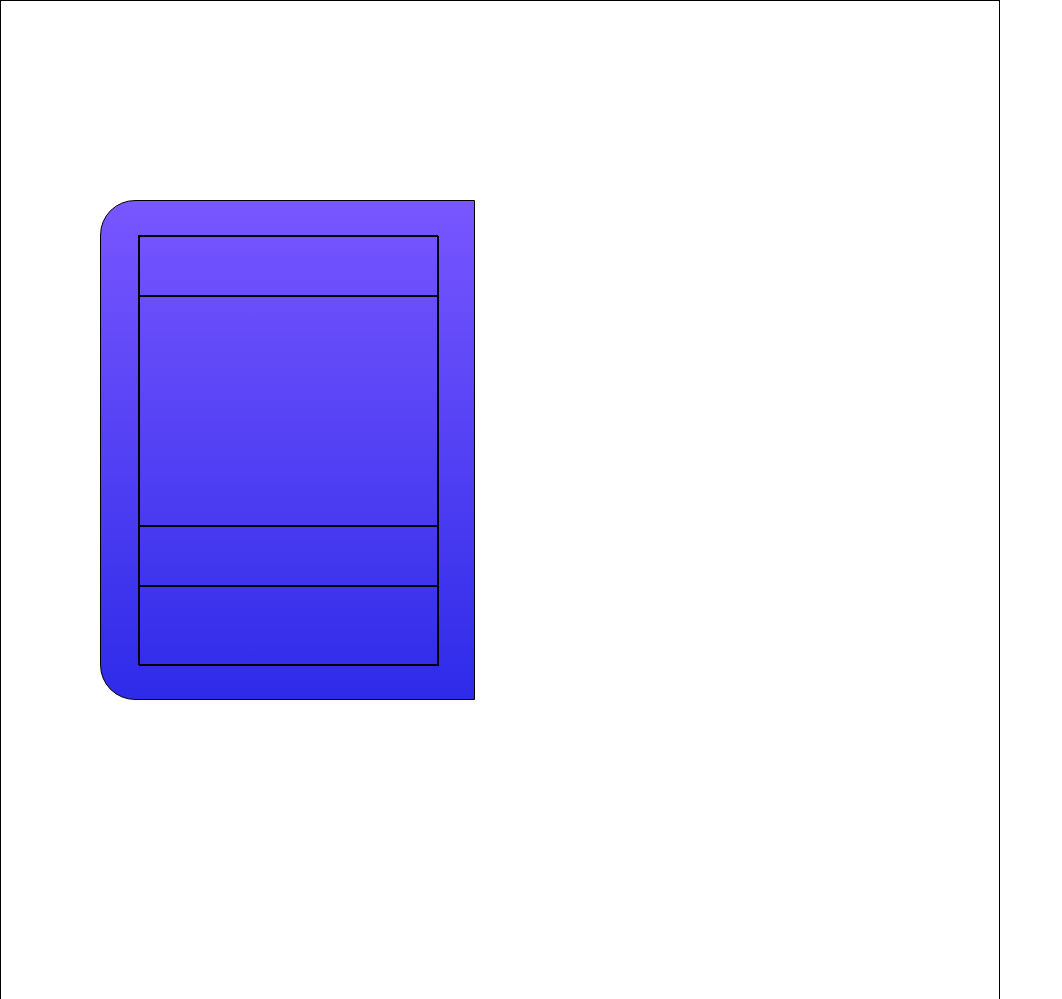
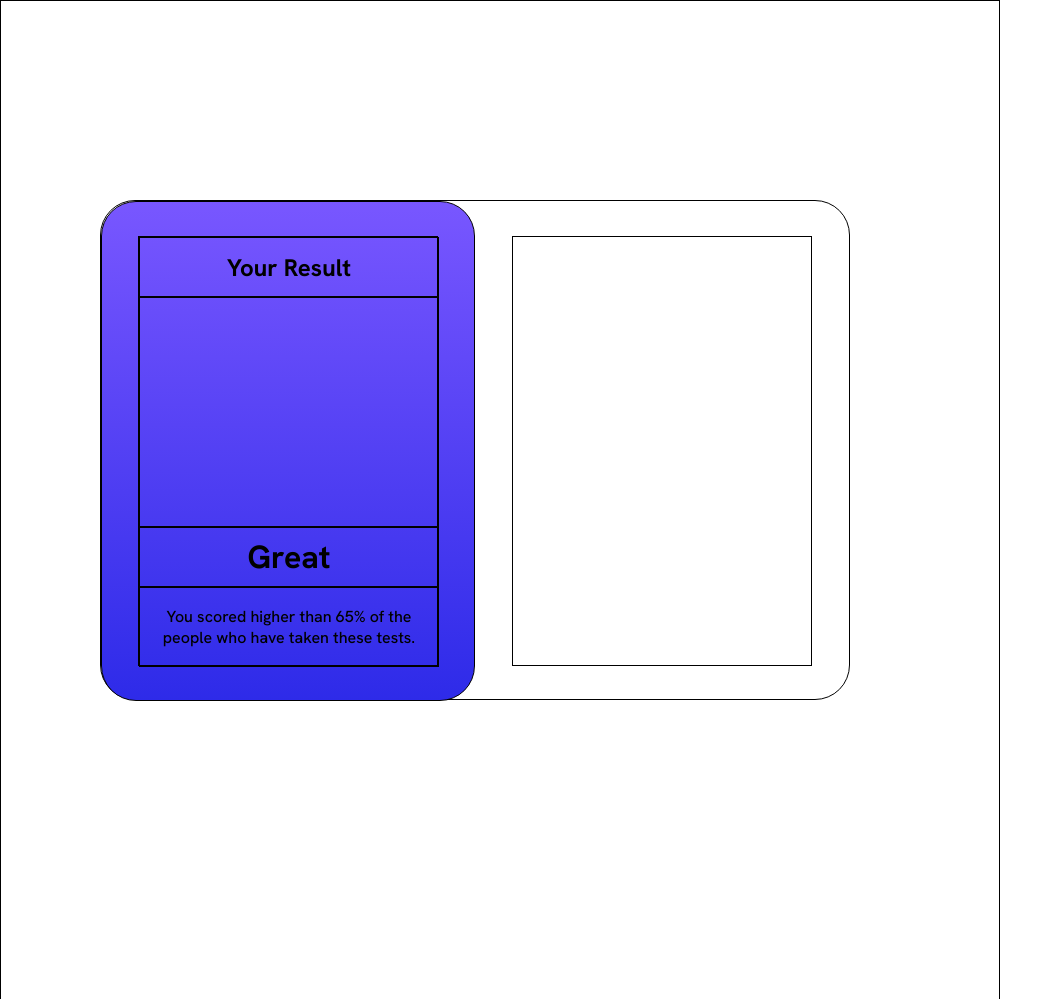
Before and after one commit to metallicatzach/results-summary-component, a plain HTML site: page index.html in a window 1280 px wide. Shown: the whole page, without its empty margins (0-1062 px from the left). Drawn offline with Linux system fonts and the light colour scheme.

Commit message:
rough 3
organizing purple box

```diff
--- a/index.html
+++ b/index.html
@@ -5,19 +5,33 @@
     <meta name="viewport" content="width=device-width, initial-scale=1.0">
     <title>Result Summary Component | frontendmentor.io</title>
     <link rel="stylesheet" href="style.css">
+    <link rel="preconnect" href="https://fonts.googleapis.com">
+<link rel="preconnect" href="https://fonts.gstatic.com" crossorigin>
+<link href="https://fonts.googleapis.com/css2?family=Hanken+Grotesk:wght@500;700;800&display=swap" rel="stylesheet">
 </head>
 <body>
     <div class="main1">
         <div class="main2">
-            <div class="purplebox">
+            <div class="whitebox_container">
+                <div class="purplebox">
                 <div class="purple_inside">
-                    <div class="purple_result"></div>
+                    <div class="purple_result">
+                        <h2>Your Result</h2>
+                    </div>
                     <div class="purple_circle_box"></div>
-                    <div class="purple_great"></div>
-                    <div class="purple_info"></div>
+                    <div class="purple_great">
+                        <h1>Great</h1>
+                    </div>
+                    <div class="purple_info">
+                        <p>You scored higher than 65% of the people who have taken these tests.</p>
+                    </div>
                 </div>
             </div>
-            <div class="whitebox"></div>
+            <div class="whitebox">
+                <div class="white_inside"></div>
+            </div>
+
+            </div>
         </div>
     </div>
 </body>
--- a/style.css
+++ b/style.css
@@ -2,9 +2,9 @@
     box-sizing: border-box;
     margin:0;
     padding:0;
+    font-family: 'Hanken Grotesk', sans-serif;
 }
 .body {
-
 }
 .main1 {
     height:1000px;
@@ -18,6 +18,13 @@
     left:100px;
     height:500px;
     width:750px;
+}
+.whitebox_container {
+    background-color: white;
+    height:500px;
+    width:750px;
+    border:1px solid;
+    border-radius:35px;
     display:flex;
     flex-direction: row;
 }
@@ -26,11 +33,10 @@
     justify-content: center;
     align-items: center;
     background:linear-gradient(hsl(252, 100%, 67%),hsl(241, 81%, 54%));
-    height:100%;
-    width:50%;
+    height:500px;
+    width:375px;
     border:1px solid;
-    border-radius:35px 0 0 35px;
-
+    border-radius:35px;
 }
 .purple_inside {
     width:300px;
@@ -38,9 +44,13 @@
     border:1px solid;
 }
 .purple_result {
+    display:flex;
+    justify-content: center;
+    align-items: center;
     height:60px;
     width:300px;
     border:1px solid;
+
 }
 .purple_circle_box {
     height:230px;
@@ -48,37 +58,32 @@
     border:1px solid;
 }
 .purple_great {
+    display:flex;
+    justify-content: center;
+    align-items: center;
     height:60px;
     width:300px;
     border:1px solid;
 }
 .purple_info {
+    display:flex;
+    justify-content: center;
+    align-items: center;
+    text-align: center;
     height:80px;
     width:300px;
     border:1px solid;
 }
+.whitebox {
+    width:375px;
+    height:500px;
+    display:flex;
+    justify-content: center;
+    align-items: center;
+}
+.white_inside {
+    width:300px;
+    height:430px;
+    border:1px solid;
 
-
-                    <div class="purple_great"></div>
-                    <div class="purple_info"></div>
-
-
-
-
-
-
-
-
-
-
-
-
-
-
-.whitebox {
-    background-color: white;
-    height:100%;
-    width:50%;
-    border:1px solid;
-    border-radius:0 35px 35px 0;
 }
```
